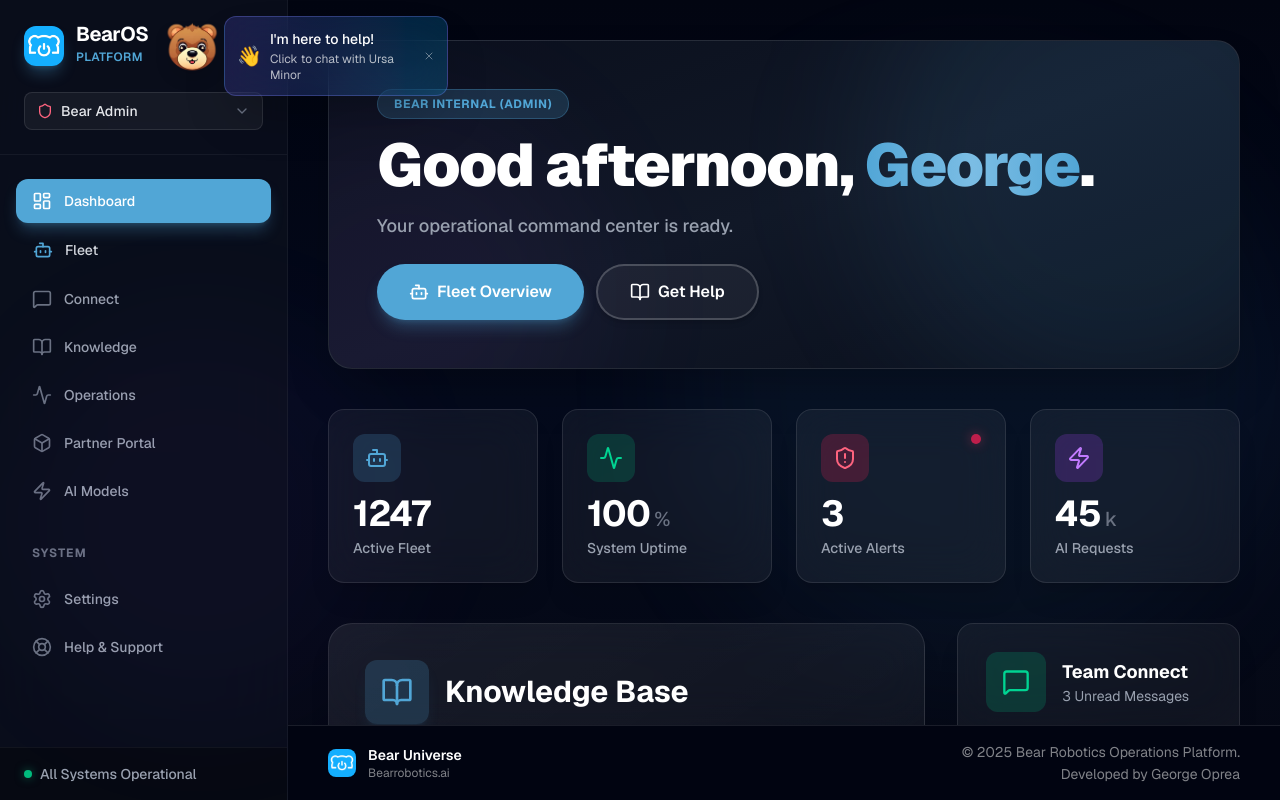
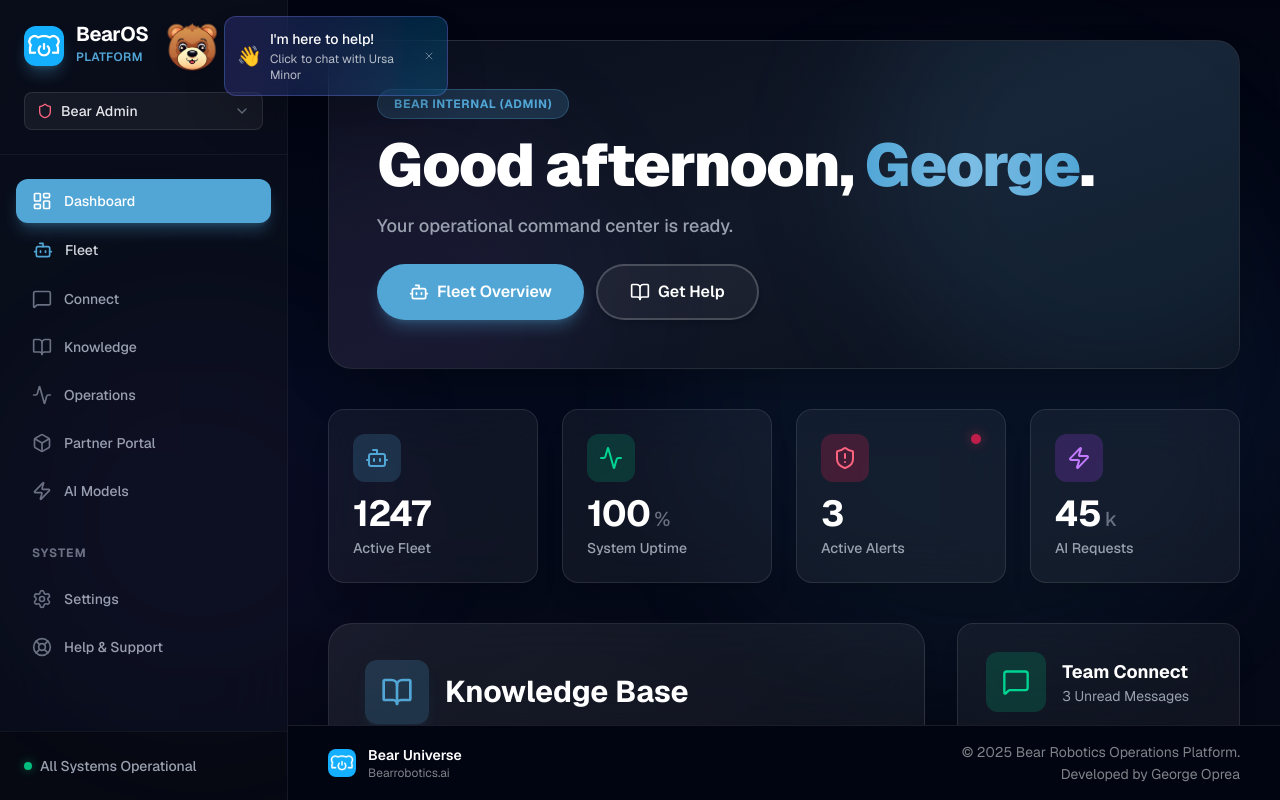
Before and after one commit to smile4fun1/BearOsPlatform, a Next.js app: page / in a window 1280 px wide. Built offline with nearby package versions, Linux system fonts and the light colour scheme.

Commit message:
FIX: Increase All Systems Operational container height with py-6

```diff
--- a/src/components/os/Sidebar.tsx
+++ b/src/components/os/Sidebar.tsx
@@ -180,7 +180,7 @@ export function Sidebar() {
       </div>
 
       {/* Footer Status */}
-      <div className="border-t border-white/5 bg-black/30 px-6 py-4">
+      <div className="border-t border-white/5 bg-black/30 px-6 py-6">
         <div className="flex items-center gap-2">
           <div className="w-2 h-2 rounded-full bg-emerald-500 animate-pulse shadow-[0_0_10px_rgba(16,185,129,0.5)]" />
           <span className="text-sm text-gray-400 font-medium">All Systems Operational</span>
```
